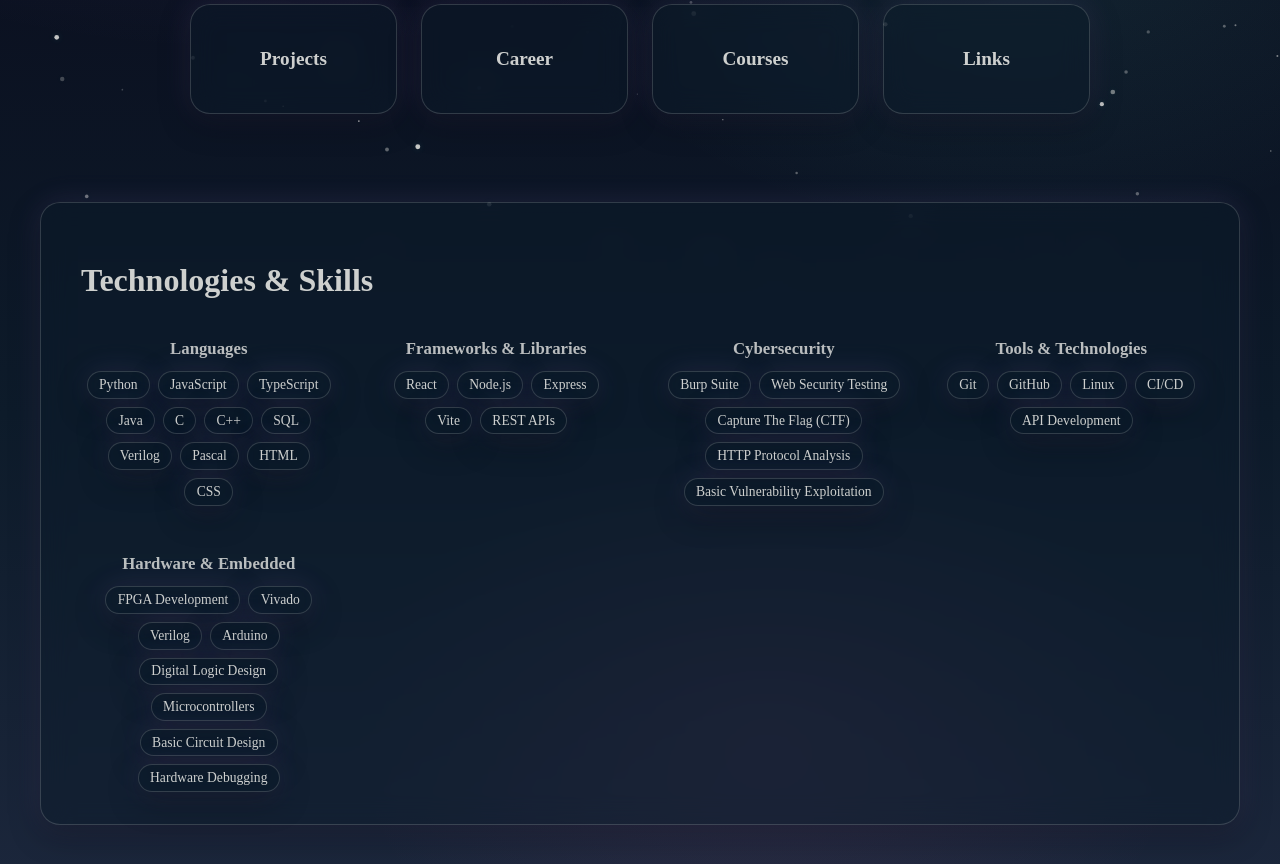
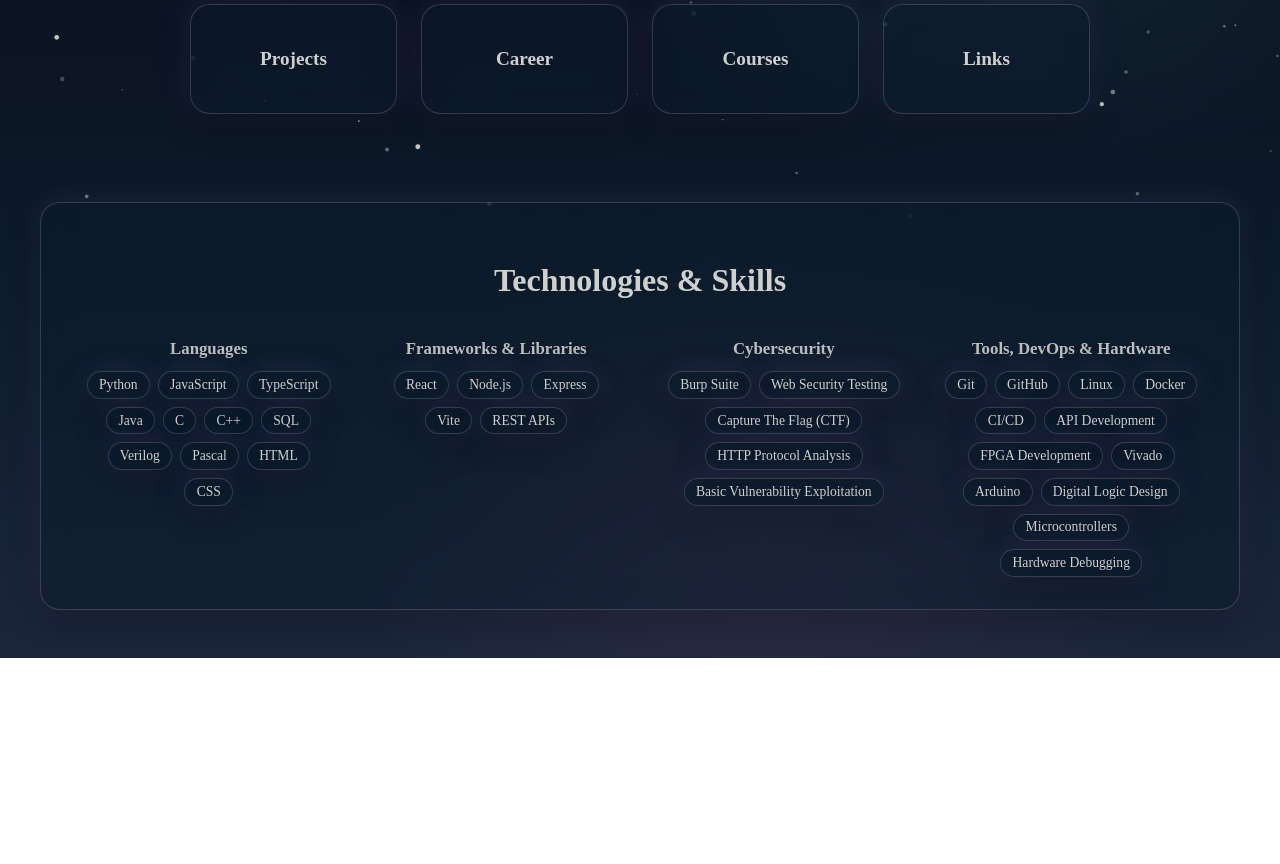
Before and after one commit to RyanYensch/Personal-Website, a React (Vite) app: page / in a window 1280 px wide. Shown: the part 504-1368 px from the top of the page. After the commit the page ends 1162 px from the top, so only its background shows below. Built offline with nearby package versions, Linux system fonts and the light colour scheme.

Commit message:
merged categories for skills into 4

```diff
--- a/src/content/skills/skills.ts
+++ b/src/content/skills/skills.ts
@@ -2,8 +2,7 @@
     "Languages": string[];
     "Frameworks & Libraries": string[];
     "Cybersecurity": string[];
-    "Tools & Technologies": string[];
-    "Hardware & Embedded": string[];
+    "Tools, DevOps & Hardware": string[];
 };
 
 export const skills: Skills = {
@@ -37,22 +36,18 @@
         "Basic Vulnerability Exploitation"
     ],
 
-    "Tools & Technologies": [
+    "Tools, DevOps & Hardware": [
         "Git",
         "GitHub",
         "Linux",
+        "Docker",
         "CI/CD",
-        "API Development"
-    ],
-
-    "Hardware & Embedded": [
+        "API Development",
         "FPGA Development",
         "Vivado",
-        "Verilog",
         "Arduino",
         "Digital Logic Design",
         "Microcontrollers",
-        "Basic Circuit Design",
         "Hardware Debugging"
     ]
 };
--- a/src/pages/HomePage/HomePage.css
+++ b/src/pages/HomePage/HomePage.css
@@ -93,6 +93,9 @@
     font-size: clamp(1.6rem, 3vw, 2rem);
     font-weight: 800;
     margin-bottom: 1.5rem;
+
+    text-align: center;
+    width: 100%;
 }
 
 
```
